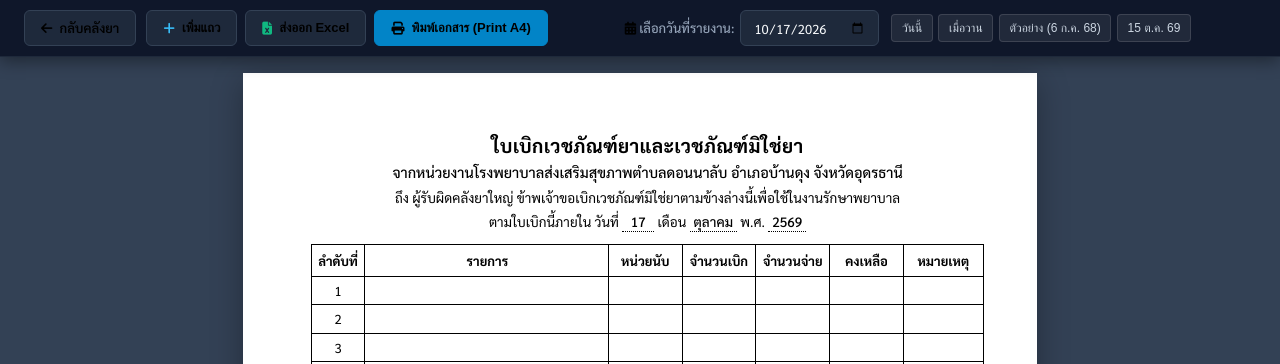
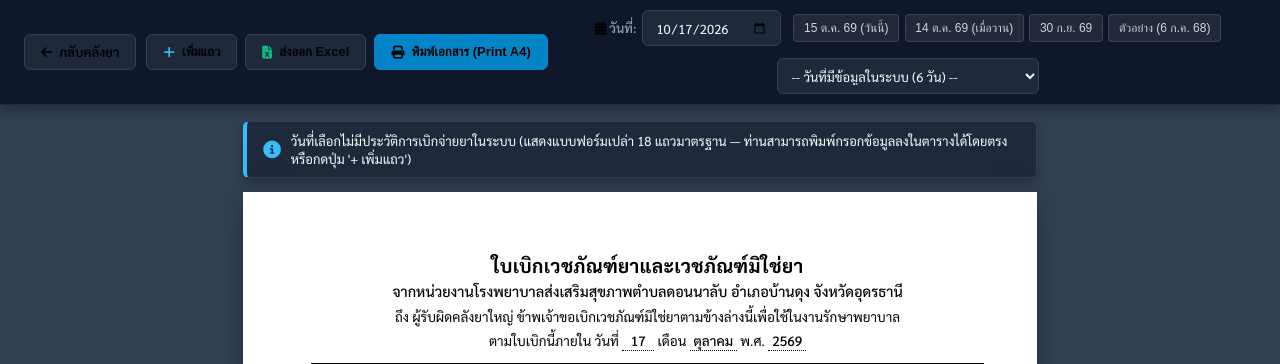
Before and after one commit to MRAtommic/pharmacy_system, a Flask app: page /daily-requisition in a window 1280 px wide. Shown: the top 364 px of the page. Run offline with Flask 3, Linux system fonts and the light colour scheme; a user stored in the database is signed in; data comes from the database, SQL or seed files in the repository; both versions use the stored data as it was after the commit.

Commit message:
fix: support viewing daily requisition on any date with fallback data, sample records, and empty date notice

```diff
--- a/app.py
+++ b/app.py
@@ -362,6 +362,7 @@ def daily_requisition_view():
     default_date = request.args.get("date") or now_dt.strftime("%Y-%m-%d")
 
     data = database.get_daily_requisition_data(default_date)
+    available_dates = database.get_daily_requisition_available_dates()
     items = data["items"]
     empty_rows_count = max(0, 18 - len(items))
 
@@ -373,6 +374,8 @@ def daily_requisition_view():
         req_year=data["year_be"],
         items=items,
         empty_rows_count=empty_rows_count,
+        has_records=data.get("has_records", len(items) > 0),
+        available_dates=available_dates,
         hospital_name=data["hospital_name"],
         requester_name=data["requester_name"],
         requester_title=data["requester_title"],
@@ -393,7 +396,8 @@ def api_daily_requisition_data():
     data = database.get_daily_requisition_data(date_val)
     if not data:
         return jsonify({"ok": False, "error": "ไม่พบข้อมูลสำหรับวันที่ระบุ"}), 404
-    return jsonify({"ok": True, "data": data})
+    available_dates = database.get_daily_requisition_available_dates()
+    return jsonify({"ok": True, "data": data, "available_dates": available_dates})
 
 @app.route("/api/daily-requisition/export-excel", methods=["GET"])
 @login_required
--- a/templates/daily_requisition.html
+++ b/templates/daily_requisition.html
@@ -171,6 +171,49 @@
         .btn-preset:hover {
             background: rgba(255,255,255,0.16);
             color: #FFFFFF;
+        }
+
+        .no-data-notice {
+            max-width: 210mm;
+            margin: 0 auto 14px auto;
+            background: #1E293B;
+            border: 1px solid #334155;
+            border-left: 4px solid #38BDF8;
+            border-radius: 6px;
+            padding: 10px 16px;
+            font-size: 0.8125rem;
+            color: #F8FAFC !important;
+            display: flex;
+            align-items: center;
+            gap: 10px;
+            box-shadow: 0 4px 12px rgba(0,0,0,0.3);
+            box-sizing: border-box;
+        }
+
+        .no-data-notice * {
+            color: #F8FAFC !important;
+        }
+
+        .no-data-notice i {
+            color: #38BDF8 !important;
+            font-size: 1.15rem;
+        }
+
+        .select-quick-date {
+            height: 36px;
+            padding: 0 0.6rem;
+            border-radius: 6px;
+            border: 1px solid #334155;
+            background: #1E293B;
+            color: #F8FAFC;
+            font-family: inherit;
+            font-size: 0.8125rem;
+            outline: none;
+            cursor: pointer;
+        }
+        .select-quick-date:focus {
+            border-color: #0284C7;
+            box-shadow: 0 0 0 2px rgba(2, 132, 199, 0.3);
         }
 
         .btn-text-mobile {
@@ -702,16 +745,29 @@
 
             <div class="toolbar-row-filter">
                 <div class="toolbar-item-date">
-                    <label class="toolbar-label" for="inputRequisitionDate"><i class="fas fa-calendar-alt"></i> เลือกวันที่รายงาน:</label>
+                    <label class="toolbar-label" for="inputRequisitionDate"><i class="fas fa-calendar-alt"></i> วันที่:</label>
                     <input type="date" id="inputRequisitionDate" class="toolbar-input" value="{{ selected_date }}" onchange="refreshRequisitionDate()" oninput="refreshRequisitionDate()">
                 </div>
 
                 <div class="quick-presets">
-                    <button type="button" class="btn-preset" onclick="setPresetDate('today')">วันนี้</button>
-                    <button type="button" class="btn-preset" onclick="setPresetDate('yesterday')">เมื่อวาน</button>
-                    <button type="button" class="btn-preset" onclick="setPresetDate('sample')">ตัวอย่าง (6 ก.ค. 68)</button>
-                    <button type="button" class="btn-preset" onclick="setPresetDate('oct15')">15 ต.ค. 69</button>
+                    <button type="button" class="btn-preset" onclick="setPresetDate('today')" title="วันที่ 15 ต.ค. 69 (วันนี้)">15 ต.ค. 69 (วันนี้)</button>
+                    <button type="button" class="btn-preset" onclick="setPresetDate('yesterday')" title="วันที่ 14 ต.ค. 69 (เมื่อวาน)">14 ต.ค. 69 (เมื่อวาน)</button>
+                    <button type="button" class="btn-preset" onclick="setPresetDate('sep30')" title="วันที่ 30 ก.ย. 69">30 ก.ย. 69</button>
+                    <button type="button" class="btn-preset" onclick="setPresetDate('sample')" title="ตัวอย่างข้อมูลตามภาพแบบฟอร์ม 6 ก.ค. 68">ตัวอย่าง (6 ก.ค. 68)</button>
                 </div>
+
+                {% if available_dates %}
+                <div class="toolbar-item-date">
+                    <select id="selectQuickDate" class="select-quick-date" onchange="onSelectQuickDate(this.value)" title="เลือกวันที่มีข้อมูลการเบิกจ่ายยาในระบบ">
+                        <option value="">-- วันที่มีข้อมูลในระบบ ({{ available_dates | length }} วัน) --</option>
+                        {% for ad in available_dates %}
+                        <option value="{{ ad.date }}" {% if ad.date == selected_date %}selected{% endif %}>
+                            {{ ad.date }} {% if ad.is_sample %}(ตัวอย่างตามภาพแบบฟอร์ม){% else %}({{ ad.count }} รายการเบิกจ่าย){% endif %}
+                        </option>
+                        {% endfor %}
+                    </select>
+                </div>
+                {% endif %}
             </div>
         </div>
     </div>
@@ -740,6 +796,13 @@
     <!-- 📄 Official Physical Requisition Sheet (A4 Portrait) -->
     <div class="sheet-scroll-area" id="sheetScrollArea">
         <div class="sheet-scale-wrapper" id="sheetScaleWrapper">
+
+            <!-- ℹ️ Informative Notice Banner if selected date has no records -->
+            <div id="noDataNotice" class="no-data-notice" style="{% if has_records %}display: none;{% else %}display: flex;{% endif %}">
+                <i class="fas fa-info-circle" style="color: #38BDF8; font-size: 1.1rem; flex-shrink: 0;"></i>
+                <span id="noDataNoticeText">วันที่เลือกไม่มีประวัติการเบิกจ่ายยาในระบบ (แสดงแบบฟอร์มเปล่า 18 แถวมาตรฐาน — ท่านสามารถพิมพ์กรอกข้อมูลลงในตารางได้โดยตรง หรือกดปุ่ม '+ เพิ่มแถว')</span>
+            </div>
+
             <div class="sheet-container" id="requisitionSheet">
 
                 <!-- Document Header Section -->
@@ -855,28 +918,38 @@
 
         function setPresetDate(preset) {
             const dateInput = document.getElementById('inputRequisitionDate');
-            const now = new Date();
-            const y = now.getFullYear();
-            const m = String(now.getMonth() + 1).padStart(2, '0');
-            const d = String(now.getDate()).padStart(2, '0');
-
             if (preset === 'today') {
-                dateInput.value = `${y}-${m}-${d}`;
+                dateInput.value = '2026-10-15';
             } else if (preset === 'yesterday') {
-                const past = new Date();
-                past.setDate(past.getDate() - 1);
-                dateInput.value = `${past.getFullYear()}-${String(past.getMonth()+1).padStart(2,'0')}-${String(past.getDate()).padStart(2,'0')}`;
+                dateInput.value = '2026-10-14';
+            } else if (preset === 'sep30') {
+                dateInput.value = '2026-09-30';
             } else if (preset === 'sample') {
                 dateInput.value = '2025-07-06';
-            } else if (preset === 'oct15') {
-                dateInput.value = '2026-10-15';
             }
+            syncQuickDateDropdown(dateInput.value);
             refreshRequisitionDate();
+        }
+
+        function onSelectQuickDate(val) {
+            if (!val) return;
+            const dateInput = document.getElementById('inputRequisitionDate');
+            dateInput.value = val;
+            refreshRequisitionDate();
+        }
+
+        function syncQuickDateDropdown(val) {
+            const sel = document.getElementById('selectQuickDate');
+            if (sel) {
+                sel.value = val || '';
+            }
         }
 
         function refreshRequisitionDate() {
             const dateVal = document.getElementById('inputRequisitionDate').value;
             if (!dateVal) return;
+
+            syncQuickDateDropdown(dateVal);
 
             const table = document.getElementById('requisitionTable');
             if (table) table.style.opacity = '0.35';
@@ -918,7 +991,29 @@
             document.getElementById('textMonth').innerText = data.month_thai || '';
             document.getElementById('textYear').innerText = data.year_be || '';
 
-            // 2. Render Table Rows
+            // 2. Update Notice Banner for Empty Days
+            const notice = document.getElementById('noDataNotice');
+            const noticeText = document.getElementById('noDataNoticeText');
+            const items = data.items || [];
+
+            if (notice) {
+                if (items.length > 0) {
+                    notice.style.display = 'none';
+                } else {
+                    notice.style.display = 'flex';
+                    if (noticeText) {
+                        const dateInputVal = document.getElementById('inputRequisitionDate').value || data.date || '';
+                        const displayDateStr = (data.day && data.month_thai && data.year_be)
+                            ? `${data.day} ${data.month_thai} ${data.year_be}`
+                            : dateInputVal;
+                        noticeText.innerText = `วันที่ ${displayDateStr} ไม่มีประวัติการเบิกจ่ายยาในระบบ (แสดงแบบฟอร์มเปล่า 18 แถวมาตรฐาน — ท่านสามารถพิมพ์กรอกข้อมูลลงในตารางได้โดยตรง หรือกดปุ่ม '+ เพิ่มแถว')`;
+                    }
+                }
+            }
+
+            syncQuickDateDropdown(data.date);
+
+            // 3. Render Table Rows
             const tbody = document.getElementById('requisitionTableBody');
             if (!tbody) return;
 
```
Also changed, not shown: database.py (+123 -28 lines), pharmacy.db.
